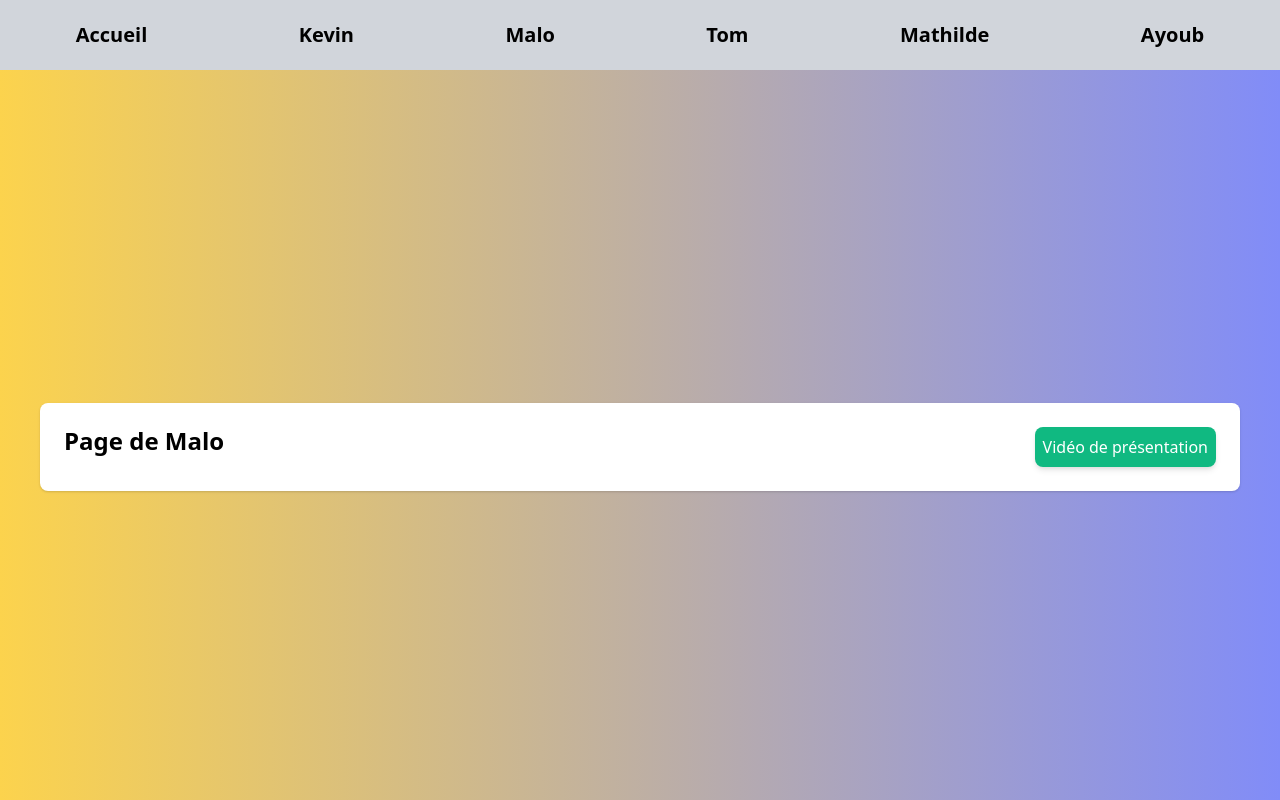
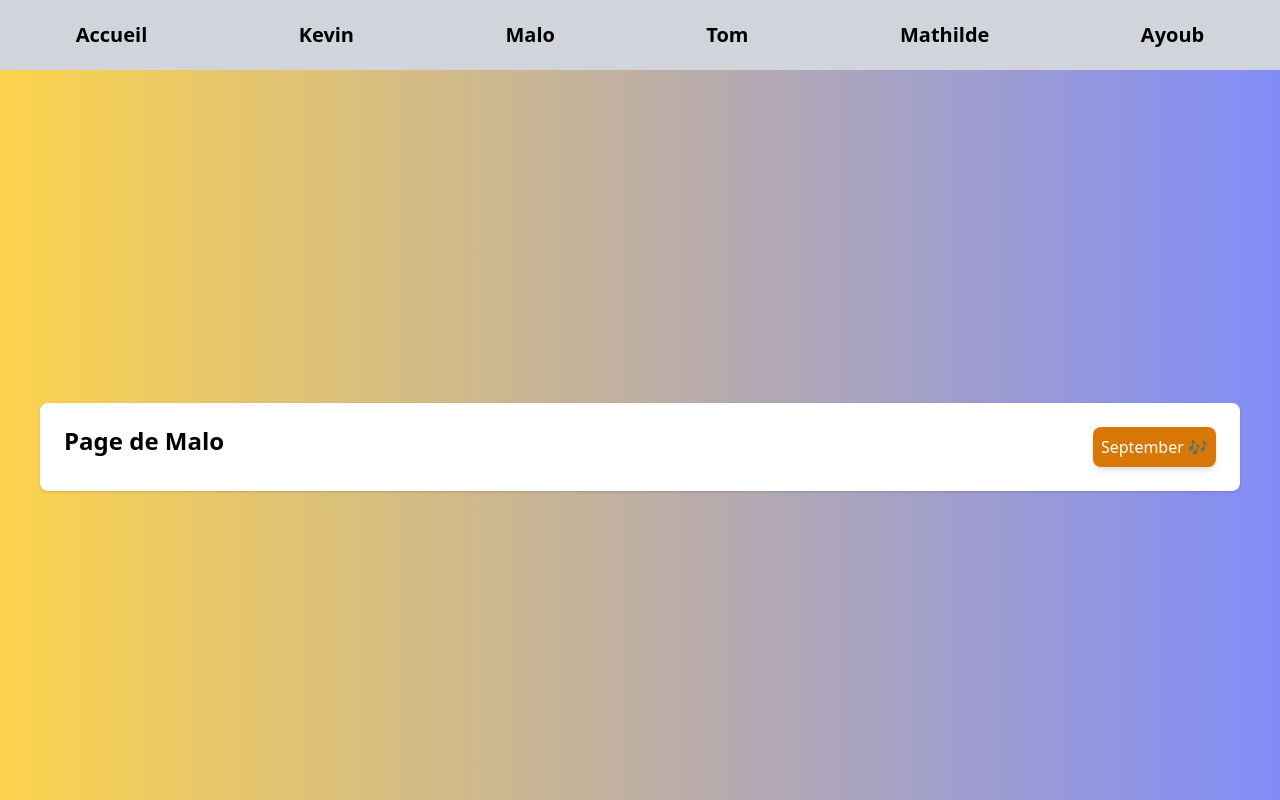
Before and after one commit to ayoub9360/IIM-Git-Groupe-5, a Nuxt app: page /malo in a window 1280 px wide. Built offline with nearby package versions, Linux system fonts and the light colour scheme.

Commit message:
malo : fix

```diff
--- a/pages/malo.vue
+++ b/pages/malo.vue
@@ -1,9 +1,9 @@
 <template>
-  <div id="malo" class=" flex justify-center bg-gradient-to-r from-yellow-300 to-indigo-400 p-2 sm:items-center sm:pt-0"
+  <div id="malo" class="flex justify-center bg-gradient-to-r from-yellow-300 to-indigo-400 p-2 sm:items-center sm:pt-0"
     style="height: calc(100vh - 70px)">
     <div class="mx-auto sm:px-6 lg:px-8 container">
       <div class="mt-8 bg-white overflow-hidden shadow sm:rounded-lg p-6">
-        <a class="float-right p-2 bg-green-500 text-white rounded-lg shadow-md" href="https://bit.ly/3AAseaI" target="_blank" rel="noreferrer noopener">Vidéo de présentation</a>
+        <a class="float-right p-2 bg-yellow-600 text-white rounded-lg shadow-md" href="https://bit.ly/3AAseaI" target="_blank" rel="noreferrer noopener">September 🎶</a>
         <h1 class="text-2xl leading-7 font-semibold">Page de Malo</h1>
       </div>
     </div>
```
